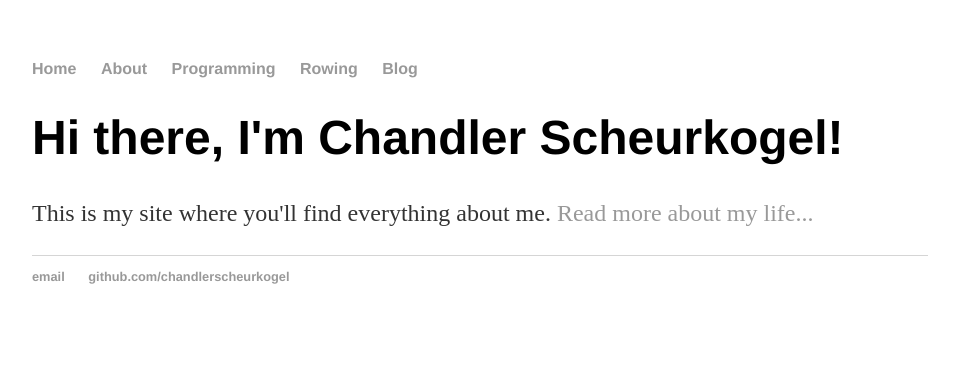
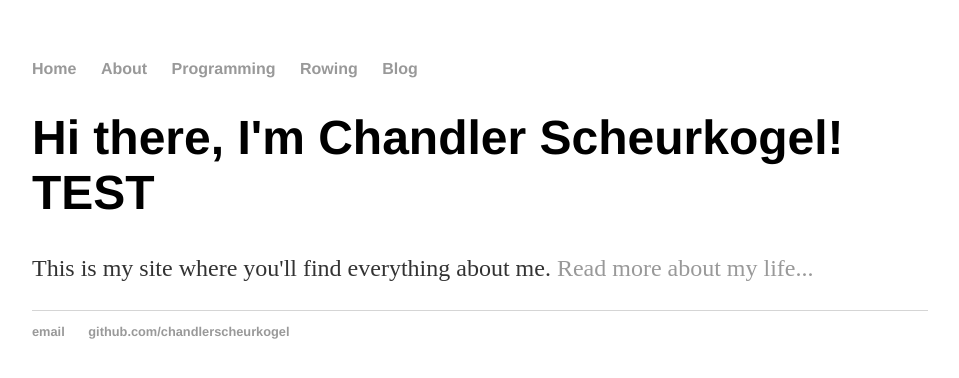
Before and after one commit to ChandlerScheurkogel/ChandlerScheurkogel.github.io, a Jekyll site: the page built from index.html, in a window 1280 px wide. Shown: the top 378 px of the page, without its empty margins (160-1119 px from the left). Built offline with Jekyll 4.4.1, drawn with Linux system fonts in a browser that asks for light colours.

Commit message:
Update index.html

```diff
--- a/index.html
+++ b/index.html
@@ -4,6 +4,6 @@ title: Chandler Scheurkogel - Rower, Student, Programmer, and Much Much More
 ---
 <div class="blurb">
 
-	<h1>Hi there, I'm Chandler Scheurkogel!</h1>
+	<h1>Hi there, I'm Chandler Scheurkogel! TEST</h1>
 	<p>This is my site where you'll find everything about me. <a href="/about">Read more about my life...</a></p>
 </div><!-- /.blurb -->
```
